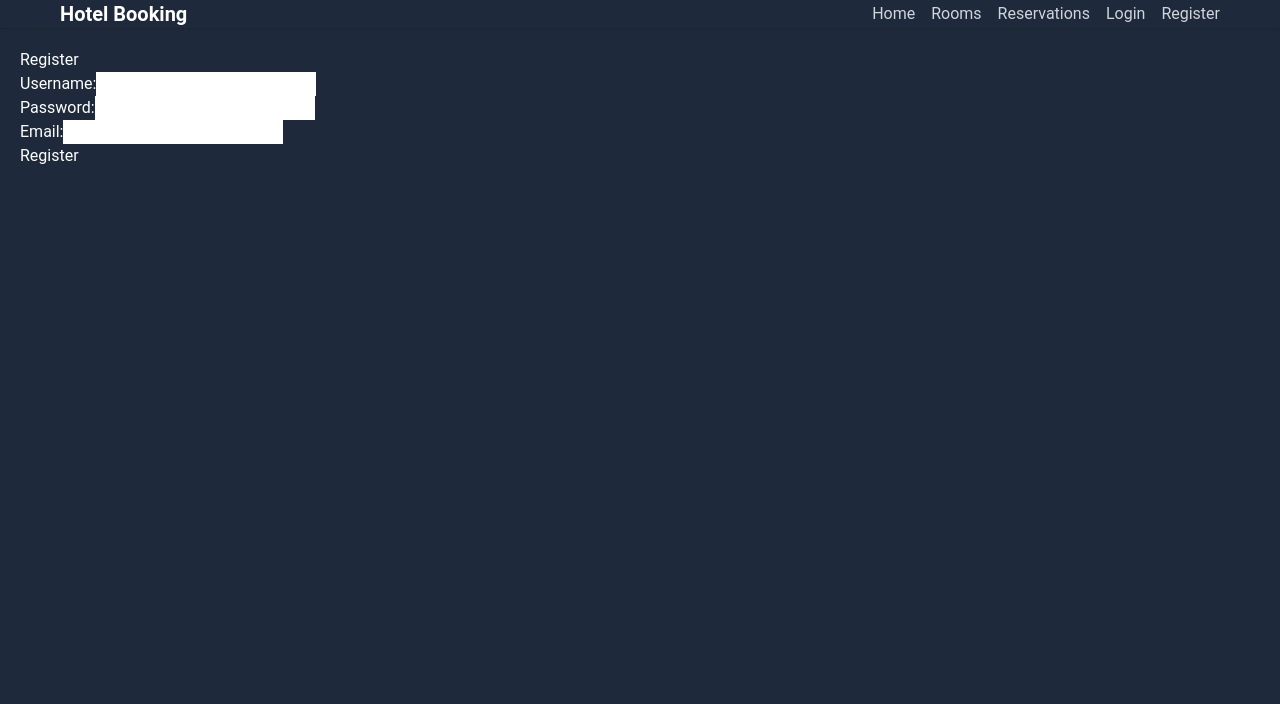
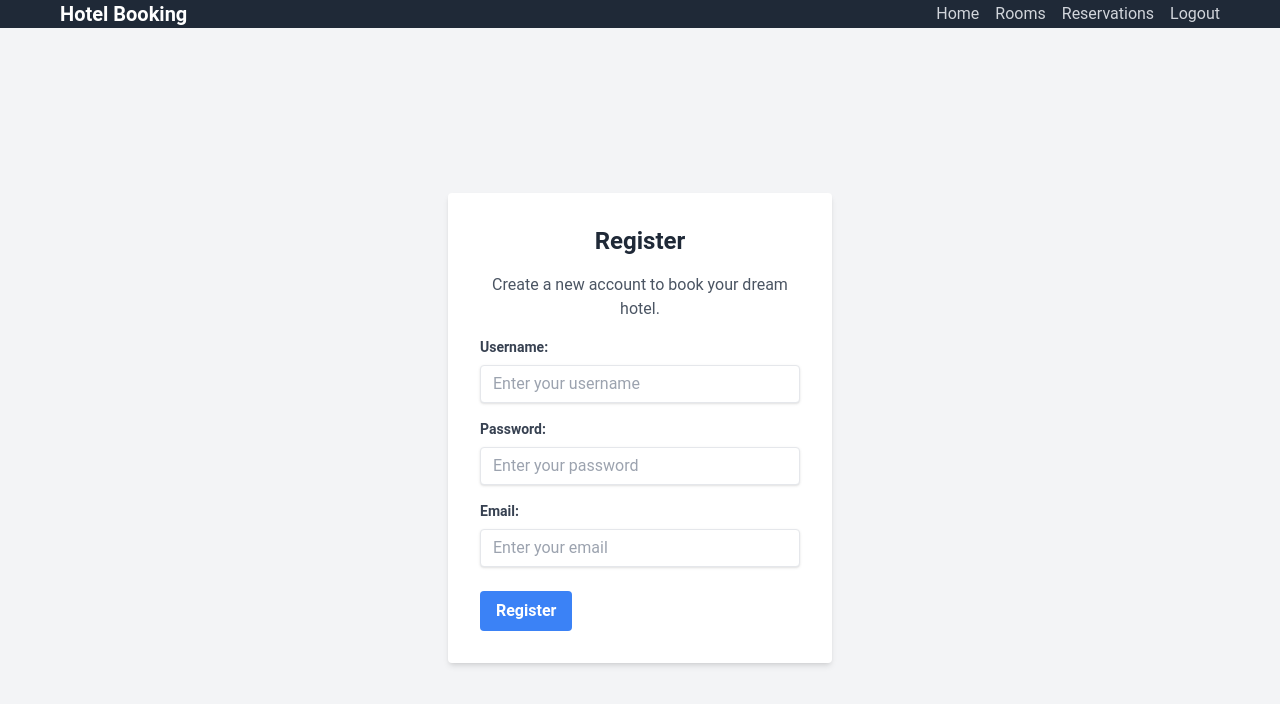
Before and after one commit to Giridhar-07/new, a React (Create React App) app: page /register in a window 1280 px wide. Shown: the top 704 px of the page. Built offline with nearby package versions, Linux system fonts and the light colour scheme; sample sign-in values are in the browser's storage.

Commit message:
upadated

```diff
--- a/package.json
+++ b/package.json
@@ -9,7 +9,7 @@
     "@testing-library/user-event": "^13.5.0",
     "react": "^19.1.0",
     "react-dom": "^19.1.0",
-    "react-router-dom": "^7.5.3",
+    "react-router-dom": "^7.6.0",
     "react-scripts": "5.0.1",
     "web-vitals": "^2.1.4"
   },
--- a/src/components/Header.js
+++ b/src/components/Header.js
@@ -3,7 +3,7 @@ import { Link } from 'react-router-dom';
 
 function Header() {
   return (
-    <nav className="bg-primary shadow">
+    <nav className="bg-gray-800 shadow">
       <div className="container mx-auto py-4 px-6">
         <div className="flex items-center justify-between">
           <div className="text-xl font-bold text-white">
@@ -13,8 +13,18 @@ function Header() {
             <Link to="/" className="text-gray-300 hover:text-white">Home</Link>
             <Link to="/rooms" className="text-gray-300 hover:text-white">Rooms</Link>
             <Link to="/reservations" className="text-gray-300 hover:text-white">Reservations</Link>
-            <Link to="/login" className="text-gray-300 hover:text-white">Login</Link>
-            <Link to="/register" className="text-gray-300 hover:text-white">Register</Link>
+            {!localStorage.getItem('token') && (
+              <Link to="/login" className="text-gray-300 hover:text-white">Login</Link>
+            )}
+            {!localStorage.getItem('token') && (
+              <Link to="/register" className="text-gray-300 hover:text-white">Register</Link>
+            )}
+            {localStorage.getItem('token') && (
+              <button onClick={() => {
+                localStorage.removeItem('token');
+                window.location.href = '/login';
+              }} className="text-gray-300 hover:text-white">Logout</button>
+            )}
           </div>
         </div>
       </div>
--- a/src/components/LandingPage.js
+++ b/src/components/LandingPage.js
@@ -34,13 +34,14 @@ function LandingPage() {
         <div className="text-center">
           <h2 className="text-5xl font-bold text-white mb-4">Experience Hospitality Like Never Before</h2>
           <p className="text-lg text-gray-300 mb-8">Discover unparalleled luxury and personalized service at our exquisite hotel.</p>
-          <Link to="/reservations" className="bg-accent hover:bg-accent-dark text-white font-bold py-3 px-8 rounded-full mt-4 inline-block">
+          <Link to="/rooms" className="bg-accent hover:bg-accent-dark text-white font-bold py-3 px-8 rounded-full mt-4 inline-block">
             Discover Rooms
           </Link>
         </div>
       </div>
 
       {/* Add rooms section here */}
+      {localStorage.getItem('token') && (
         <section className="py-16 bg-secondary">
           <div className="container mx-auto px-4">
             <h2 className="text-3xl font-bold text-white mb-8 text-center">Our Rooms</h2>
@@ -60,6 +61,7 @@ function LandingPage() {
             </div>
           </div>
         </section>
+      )}
     </div>
   );
 }
--- a/src/components/Login.js
+++ b/src/components/Login.js
@@ -21,7 +21,7 @@ function Login() {
       // Store the token in local storage
       localStorage.setItem('token', data.access);
       // Redirect to the home page or another protected route
-      window.location.href = '/';
+      window.location.href = '/rooms';
     } else {
       // Display an error message
       alert(data.error);
@@ -29,29 +29,41 @@ function Login() {
   };
 
   return (
-    <main style={{ padding: '20px' }}>
-      <h2>Login</h2>
+    <main className="flex items-center justify-center h-screen bg-gray-100">
+      <div className="bg-white p-8 rounded shadow-md w-96">
+        <h2 className="text-2xl font-bold mb-4 text-gray-800 text-center">Login</h2>
+        <p className="text-gray-600 mb-4 text-center">Login to your account to book your dream hotel.</p>
         <form onSubmit={handleSubmit}>
-        <div>
-          <label htmlFor="username">Username:</label>
+          <div className="mb-4">
+            <label htmlFor="username" className="block text-gray-700 text-sm font-bold mb-2">Username:</label>
             <input
               type="text"
               id="username"
               value={username}
               onChange={(e) => setUsername(e.target.value)}
+              className="shadow appearance-none border rounded w-full py-2 px-3 text-gray-700 leading-tight focus:outline-none focus:shadow-outline"
+              placeholder="Enter your username"
             />
           </div>
-        <div>
-          <label htmlFor="password">Password:</label>
+          <div className="mb-6">
+            <label htmlFor="password" className="block text-gray-700 text-sm font-bold mb-2">Password:</label>
             <input
               type="password"
               id="password"
               value={password}
               onChange={(e) => setPassword(e.target.value)}
+              className="shadow appearance-none border rounded w-full py-2 px-3 text-gray-700 leading-tight focus:outline-none focus:shadow-outline"
+              placeholder="Enter your password"
             />
           </div>
-        <button type="submit">Login</button>
+          <button
+            type="submit"
+            className="bg-blue-500 hover:bg-blue-700 text-white font-bold py-2 px-4 rounded focus:outline-none focus:shadow-outline"
+          >
+            Login
+          </button>
         </form>
+      </div>
     </main>
   );
 }
--- a/src/components/Register.js
+++ b/src/components/Register.js
@@ -28,38 +28,52 @@ function Register() {
   };
 
   return (
-    <main style={{ padding: '20px' }}>
-      <h2>Register</h2>
+    <main className="flex items-center justify-center h-screen bg-gray-100">
+      <div className="bg-white p-8 rounded shadow-md w-96">
+        <h2 className="text-2xl font-bold mb-4 text-gray-800 text-center">Register</h2>
+        <p className="text-gray-600 mb-4 text-center">Create a new account to book your dream hotel.</p>
         <form onSubmit={handleSubmit}>
-        <div>
-          <label htmlFor="username">Username:</label>
+          <div className="mb-4">
+            <label htmlFor="username" className="block text-gray-700 text-sm font-bold mb-2">Username:</label>
             <input
               type="text"
               id="username"
               value={username}
               onChange={(e) => setUsername(e.target.value)}
+              className="shadow appearance-none border rounded w-full py-2 px-3 text-gray-700 leading-tight focus:outline-none focus:shadow-outline"
+              placeholder="Enter your username"
             />
           </div>
-        <div>
-          <label htmlFor="password">Password:</label>
+          <div className="mb-4">
+            <label htmlFor="password" className="block text-gray-700 text-sm font-bold mb-2">Password:</label>
             <input
               type="password"
               id="password"
               value={password}
               onChange={(e) => setPassword(e.target.value)}
+              className="shadow appearance-none border rounded w-full py-2 px-3 text-gray-700 leading-tight focus:outline-none focus:shadow-outline"
+              placeholder="Enter your password"
             />
           </div>
-        <div>
-          <label htmlFor="email">Email:</label>
+          <div className="mb-6">
+            <label htmlFor="email" className="block text-gray-700 text-sm font-bold mb-2">Email:</label>
             <input
               type="email"
               id="email"
               value={email}
               onChange={(e) => setEmail(e.target.value)}
+              className="shadow appearance-none border rounded w-full py-2 px-3 text-gray-700 leading-tight focus:outline-none focus:shadow-outline"
+              placeholder="Enter your email"
             />
           </div>
-        <button type="submit">Register</button>
+          <button
+            type="submit"
+            className="bg-blue-500 hover:bg-blue-700 text-white font-bold py-2 px-4 rounded focus:outline-none focus:shadow-outline"
+          >
+            Register
+          </button>
         </form>
+      </div>
     </main>
   );
 }
--- a/src/components/RoomDetails.js
+++ b/src/components/RoomDetails.js
@@ -1,13 +1,31 @@
-import React from 'react';
+import React, { useState, useEffect } from 'react';
+import { useParams } from 'react-router-dom';
 
 function RoomDetails() {
+  const { id } = useParams();
+  const [room, setRoom] = useState(null);
+
+  useEffect(() => {
+    fetch(`/api/rooms/${id}/`)
+      .then(response => response.json())
+      .then(data => setRoom(data))
+      .catch(error => console.error('Error fetching room details:', error));
+  }, [id]);
+
+  if (!room) {
+    return <div>Loading...</div>;
+  }
+
   return (
-    <div className="bg-gray-100 py-12">
-      <div className="container mx-auto px-4">
-        <div className="text-center">
-          <h2 className="text-3xl font-bold text-gray-800 mb-4">Room Details</h2>
-          <p className="text-gray-600">Learn more about this room.</p>
-        </div>
+    <div className="container mx-auto mt-8">
+      <div className="bg-white rounded-lg shadow-md p-8">
+        <h1 className="text-3xl font-bold text-gray-800 mb-4">{room.name}</h1>
+        <p className="text-gray-600 mb-4">{room.description}</p>
+        <p className="text-gray-600">Number of beds: {room.num_beds}</p>
+        <p className="text-gray-600">AC: {room.ac ? 'Yes' : 'No'}</p>
+        <p className="text-gray-600">Allowed guests: {room.max_occupants}</p>
+        <p className="text-gray-600">Pet policy: {room.pets_allowed ? 'Yes' : 'No'}</p>
+        <p className="text-gray-600">Wi-Fi: {room.wifi ? 'Yes' : 'No'}</p>
       </div>
     </div>
   );
```
Also changed, not shown: src/components/Rooms.js (+21 -25 lines), 2 other files (tests, documents, lock files or other folders). Lines whose indentation alone changed are shown as unchanged.
